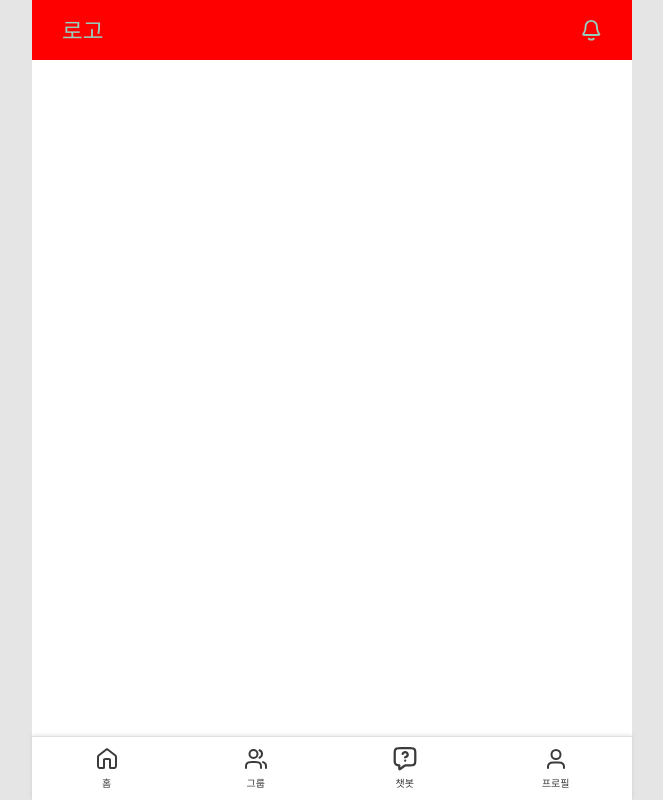
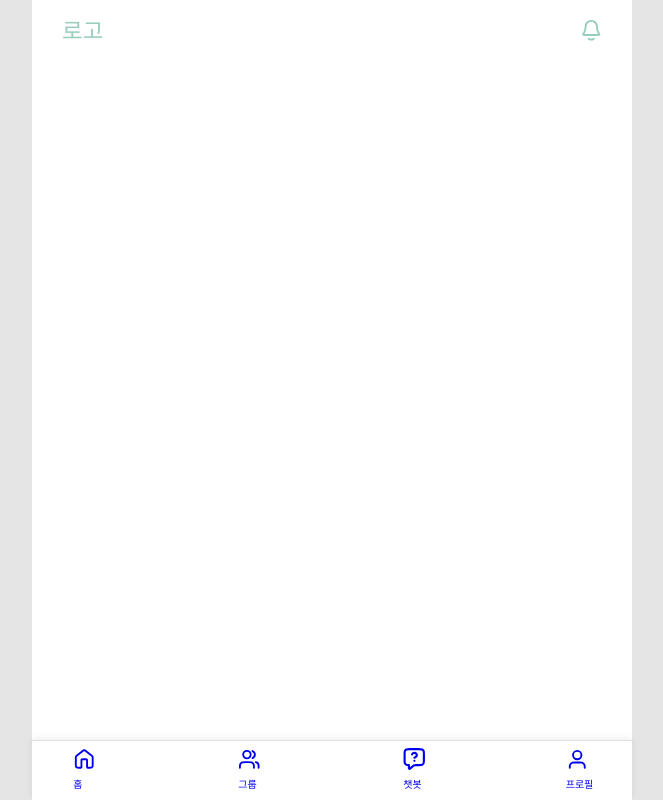
Before and after one commit to prgrms-web-devcourse-final-project/WEB1_1_ALL-I_FE, a React (Vite) app: page / in a window 1280 px wide. Shown: the whole page, without its empty margins (308-971 px from the left). Built offline with nearby package versions, Linux system fonts and the light colour scheme; a web font is replaced by a local one.

Commit message:
design: NavBar 스타일파일 수정

```diff
--- a/src/components/layout/Header/Header.style.ts
+++ b/src/components/layout/Header/Header.style.ts
@@ -15,18 +15,15 @@ export const HeaderContainer = styled.div`
   max-width: var(--breakpoint-mobile);
 
   z-index: 1000;
+  text-decoration: none;
 
   box-sizing: border-box;
   transition:
     border-bottom 0.3s ease,
     box-shadow 0.3s ease;
-
-  background-color: red;
 `;
 
 export const StyledNavLink = styled(NavLink)`
-  text-decoration: none;
-  color: var(--color-primary);
   transition: color 0.3s ease;
 
   &:hover {
@@ -39,7 +36,10 @@ export const LogoWrapper = styled.div`
   justify-content: center;
   align-items: center;
   height: var(--icon-size-group-1);
+
+  // 로고 이미지 추가되면 삭제할 부분
   font-size: var(--icon-size-group-1);
+  color: var(--color-primary);
 `;
 
 export const IconWrapper = styled.div`
--- a/src/components/layout/NavBar/NavBar.style.ts
+++ b/src/components/layout/NavBar/NavBar.style.ts
@@ -1,53 +1,62 @@
+import { NavLink } from "react-router-dom";
 import styled from "styled-components";
 
-export const Nav = styled.nav`
-  display: flex;
-  justify-content: space-around;
-  align-items: center;
-  background-color: #ffffff;
-  padding: 10px 0;
-  border-top: 1px solid #e0e0e0;
-  box-shadow: 0 -1px 4px rgba(0, 0, 0, 0.1);
+export const NavContainer = styled.nav`
   position: fixed;
   bottom: 0;
   width: 100%;
+  height: 4rem;
+  padding: 0 var(--padding-side-default);
+  padding-bottom: env(safe-area-inset-bottom); // iOS 안전 영역 추가
+  background-color: var(--background-primary);
+  display: flex;
+  justify-content: space-between;
+  align-items: center;
+  border-top: 1px solid #e0e0e0;
+  box-shadow: 0 -2px 8px rgba(0, 0, 0, 0.06);
+
   max-width: var(--breakpoint-mobile);
   z-index: 100;
-  box-sizing: border-box;
 `;
 
-export const NavItem = styled.div`
-  display: flex;
-  flex-direction: column;
-  align-items: center;
-  font-size: 10px;
-  cursor: pointer;
+export const NavItem = styled(NavLink)`
+  min-width: 3rem;
+  min-height: 3rem;
+  padding: 0.5rem;
 
-  & > a {
-    text-decoration: none;
   color: var(--color-gray-dark);
   display: flex;
   flex-direction: column;
+  justify-content: center;
   align-items: center;
+  gap: 4px;
+  text-decoration: none;
+
   transition: color 0.3s ease;
 
-    & > svg {
-      margin-bottom: 4px;
+  svg {
+    width: var(--icon-size-group-1);
+    height: var(--icon-size-group-1);
+  }
+
+  span {
+    font-size: var(--font-size-micro);
+    font-weight: var(--font-weight-regular);
+    line-height: 1.2;
   }
 
   &.active {
     color: var(--color-primary-hover);
-      font-weight: var(--font-weight-bold);
+    font-weight: var(--font-weight-medium);
   }
 
   &:hover {
     color: var(--color-primary);
-      font-weight: var(--font-weight-bold);
+    font-weight: var(--font-weight-medium);
 
-      & > svg {
+    svg {
       stroke: var(--color-primary);
       transition: stroke 0.3s ease;
     }
   }
-  }
 `;
--- a/src/components/layout/NavBar/NavBar.tsx
+++ b/src/components/layout/NavBar/NavBar.tsx
@@ -13,15 +13,15 @@ function NavBar() {
   return (
     <>
       {!noNav && (
-        <Styled.Nav>
+        <Styled.NavContainer>
           <Styled.NavItem>
             <NavLink
               to="/main"
               className={({ isActive }) => (isActive ? "active" : "")}
             >
               <HomeIcon
-                width={24}
-                height={24}
+                width="100%"
+                height="100%"
                 fill="none"
                 stroke="currentColor"
               />
@@ -34,8 +34,8 @@ function NavBar() {
               className={({ isActive }) => (isActive ? "active" : "")}
             >
               <GroupIcon
-                width={24}
-                height={24}
+                width="100%"
+                height="100%"
                 fill="none"
                 stroke="currentColor"
               />
@@ -48,8 +48,8 @@ function NavBar() {
               className={({ isActive }) => (isActive ? "active" : "")}
             >
               <ChatbotIcon
-                width={24}
-                height={24}
+                width="100%"
+                height="100%"
                 fill="none"
                 stroke="currentColor"
               />
@@ -62,15 +62,15 @@ function NavBar() {
               className={({ isActive }) => (isActive ? "active" : "")}
             >
               <ProfileIcon
-                width={24}
-                height={24}
+                width="100%"
+                height="100%"
                 fill="none"
                 stroke="currentColor"
               />
               <span>프로필</span>
             </NavLink>
           </Styled.NavItem>
-        </Styled.Nav>
+        </Styled.NavContainer>
       )}
     </>
   );
--- a/src/index.css
+++ b/src/index.css
@@ -18,6 +18,7 @@ html {
   /* font-weight */
   --font-weight-extrabold: 800;
   --font-weight-bold: 600;
+  --font-weight-medium: 500;
   --font-weight-regular: 400;
   --font-weight-thin: 300;
 
```
Lines whose indentation alone changed are shown as unchanged.
